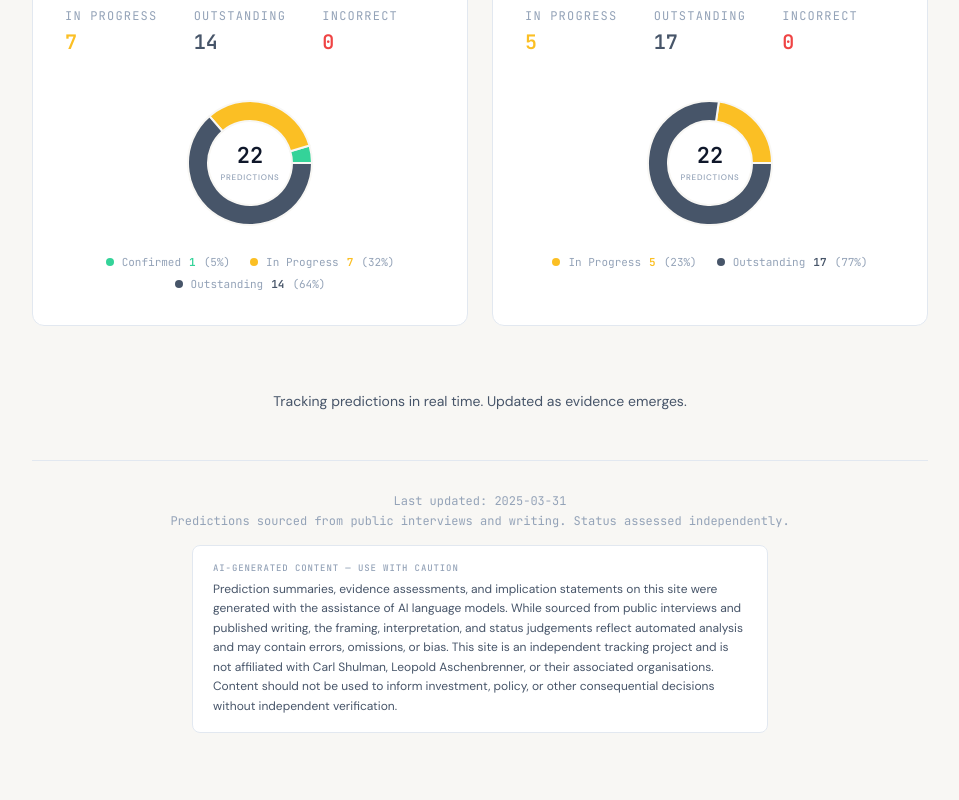
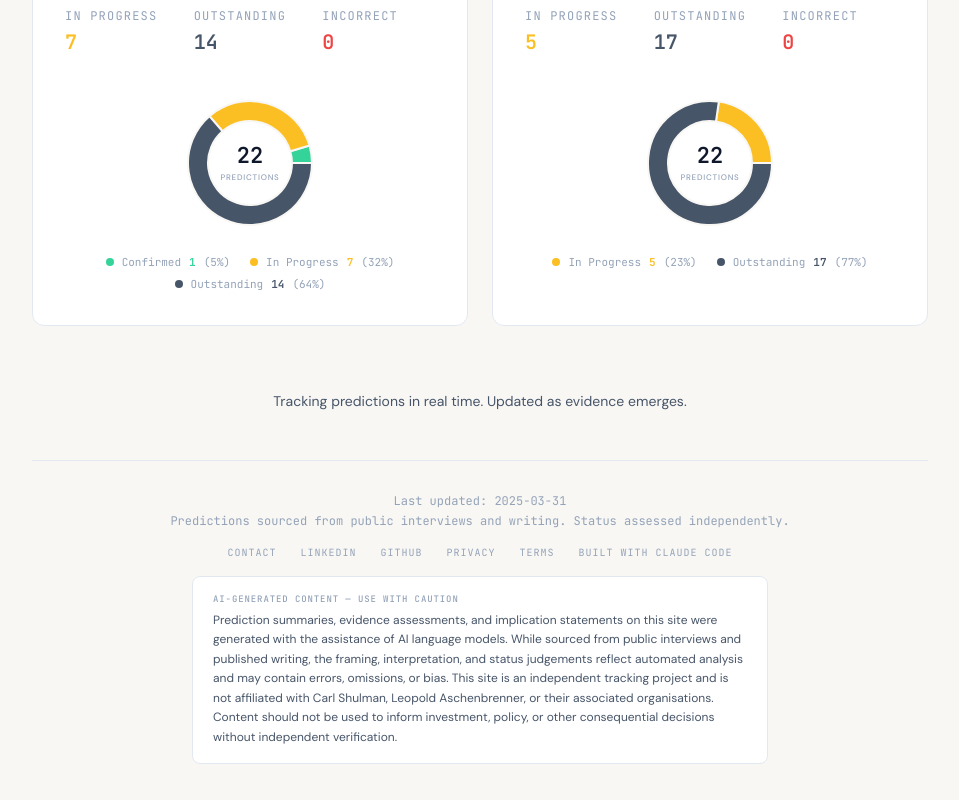
Before and after one commit to scott-cmd11/ai-prophecy-index, a Next.js app: page / in a window 1280 px wide. Shown: the part 7167-7967 px from the top of the page, without its empty margins (160-1119 px from the left). Built offline with nearby package versions, Linux system fonts and the light colour scheme.

Commit message:
feat: add personal links to footer
Contact, LinkedIn, GitHub, Privacy, Terms, Built with Claude Code

Co-Authored-By: Claude Opus 4.6 <noreply@anthropic.com>

```diff
--- a/src/components/SummarySection.tsx
+++ b/src/components/SummarySection.tsx
@@ -168,6 +168,29 @@ export function SummarySection() {
               </p>
             </div>
 
+            {/* Personal links */}
+            <div className="flex flex-wrap justify-center gap-x-6 gap-y-2">
+              {[
+                { label: "Contact", href: "https://scotthazlitt.ai/contact" },
+                { label: "LinkedIn", href: "https://www.linkedin.com/in/scott-hazlitt/" },
+                { label: "GitHub", href: "https://github.com/scott-cmd11" },
+                { label: "Privacy", href: "https://scotthazlitt.ai/privacy" },
+                { label: "Terms", href: "https://scotthazlitt.ai/terms" },
+                { label: "Built with Claude Code", href: "https://claude.ai/code" },
+              ].map(({ label, href }) => (
+                <a
+                  key={label}
+                  href={href}
+                  target="_blank"
+                  rel="noopener noreferrer"
+                  className="font-mono text-[10px] uppercase tracking-widest transition-colors hover:underline"
+                  style={{ color: "var(--text-muted)" }}
+                >
+                  {label}
+                </a>
+              ))}
+            </div>
+
             {/* AI disclosure */}
             <div
               className="max-w-xl rounded-lg border px-5 py-4 text-left"
```
